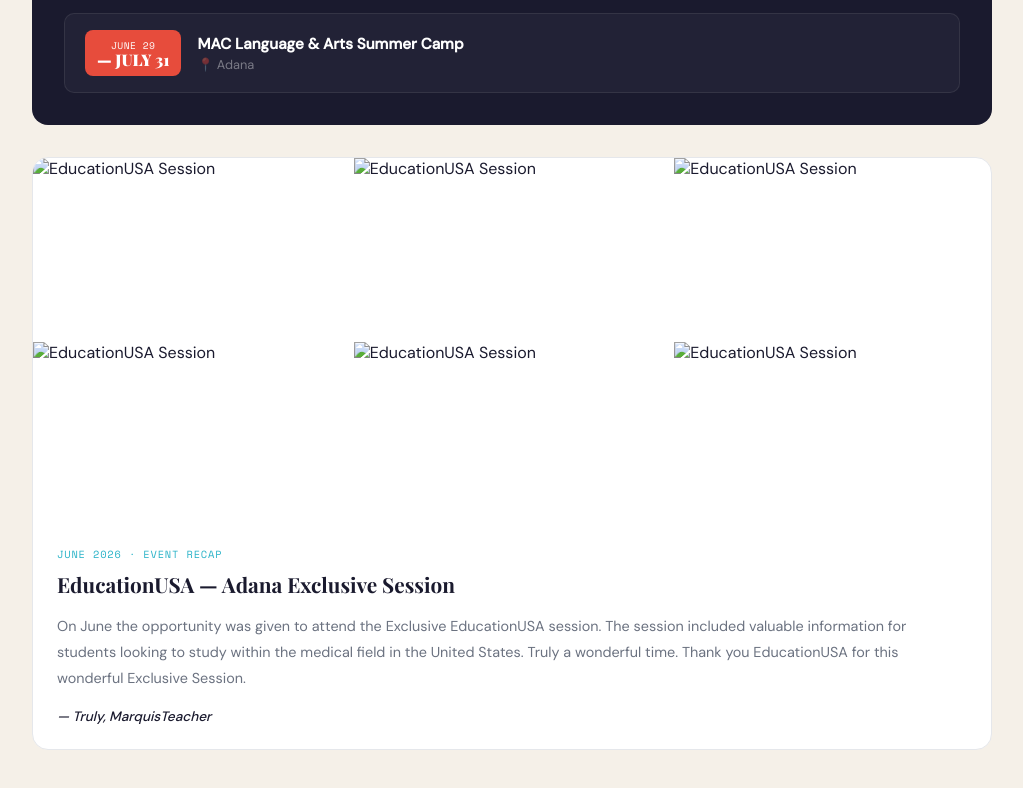
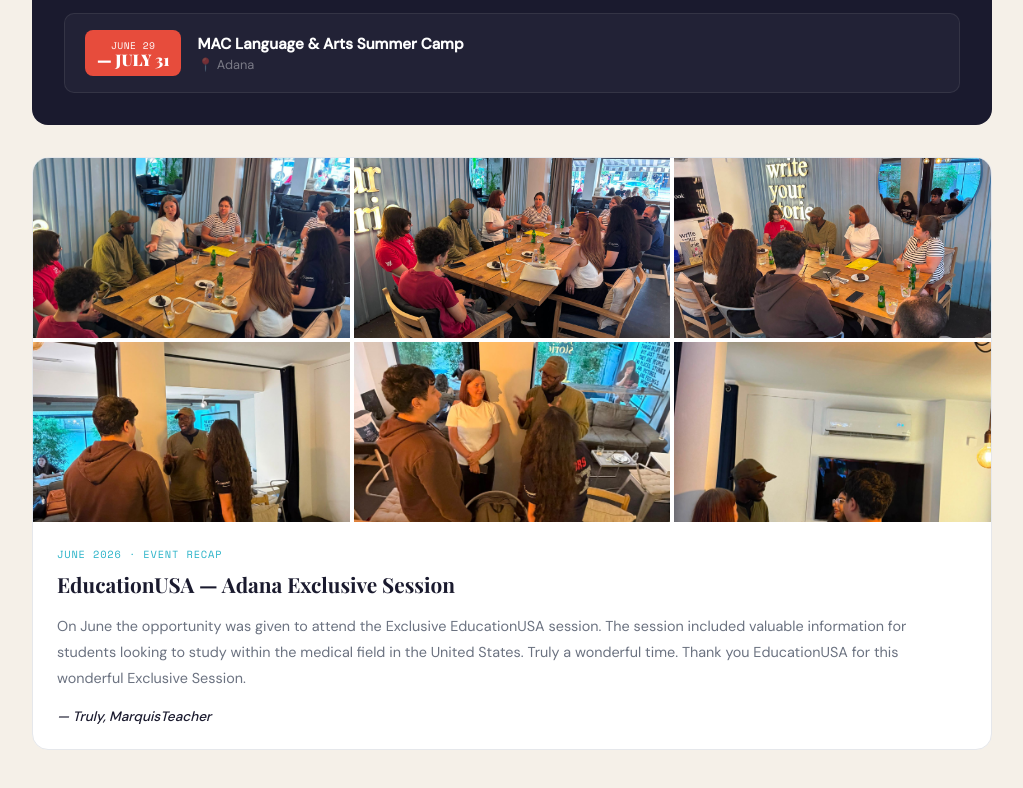
Before and after one commit to marquisteacher/MarquisTeacher-Academy, a website: page index.html in a window 1280 px wide. Shown: the part 4887-5675 px from the top of the page, without its empty margins (128-1151 px from the left). Drawn offline with nearby package versions, Linux system fonts and the light colour scheme; no server answers; a web font is replaced by a local one.

Commit message:
Update image sources for EducationUSA session

```diff
--- a/index.html
+++ b/index.html
@@ -364,12 +364,12 @@
     <!-- Updates placeholder -->
   <div class="fade-in" style="background:var(--white);border:1px solid #e5e7eb;border-radius:16px;overflow:hidden;margin-bottom:1.5rem">
   <div style="display:grid;grid-template-columns:repeat(3,1fr);gap:4px">
-    <img src="Pic_1.jpeg" alt="EducationUSA Session" style="width:100%;height:180px;object-fit:cover">
-    <img src="Pic_2.jpeg" alt="EducationUSA Session" style="width:100%;height:180px;object-fit:cover">
-    <img src="Pic_3.jpeg" alt="EducationUSA Session" style="width:100%;height:180px;object-fit:cover">
-    <img src="Pic_4.jpeg" alt="EducationUSA Session" style="width:100%;height:180px;object-fit:cover">
-    <img src="Pic_5.jpeg" alt="EducationUSA Session" style="width:100%;height:180px;object-fit:cover">
-    <img src="Pic_6.jpeg" alt="EducationUSA Session" style="width:100%;height:180px;object-fit:cover">
+    <img src="Pic 1.jpeg" alt="EducationUSA Session" style="width:100%;height:180px;object-fit:cover">
+    <img src="Pic 2.jpeg" alt="EducationUSA Session" style="width:100%;height:180px;object-fit:cover">
+    <img src="Pic 3.jpeg" alt="EducationUSA Session" style="width:100%;height:180px;object-fit:cover">
+    <img src="Pic 4.jpeg" alt="EducationUSA Session" style="width:100%;height:180px;object-fit:cover">
+    <img src="Pic 5.jpeg" alt="EducationUSA Session" style="width:100%;height:180px;object-fit:cover">
+    <img src="Pic 6.jpeg" alt="EducationUSA Session" style="width:100%;height:180px;object-fit:cover">
   </div>
   <div style="padding:1.5rem">
     <div style="font-family:'Space Mono',monospace;font-size:0.65rem;color:var(--teal);letter-spacing:0.08em;margin-bottom:0.5rem">JUNE 2026 · EVENT RECAP</div>
```
